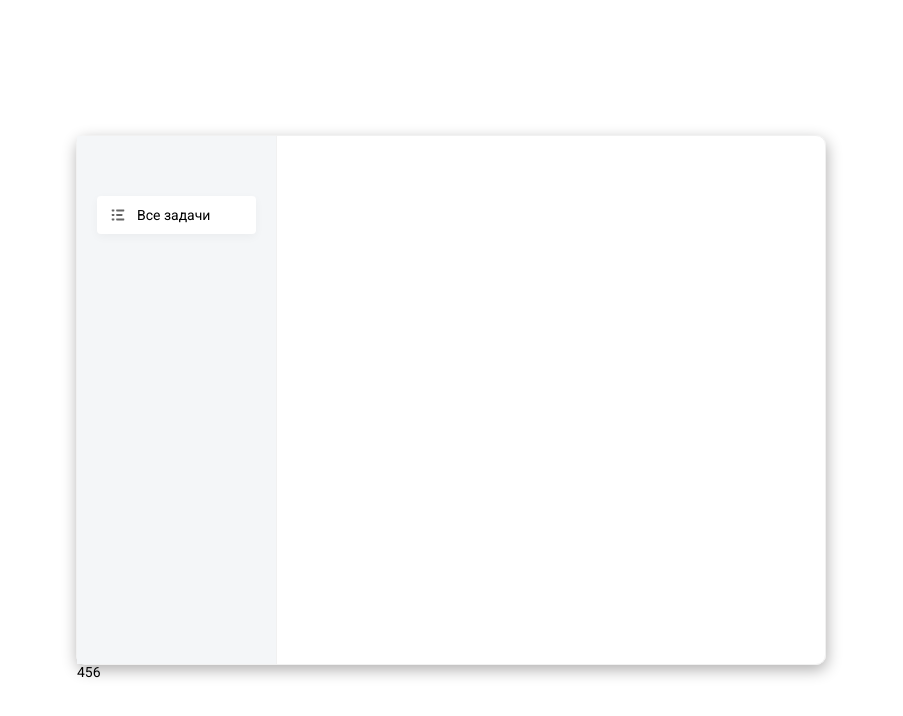
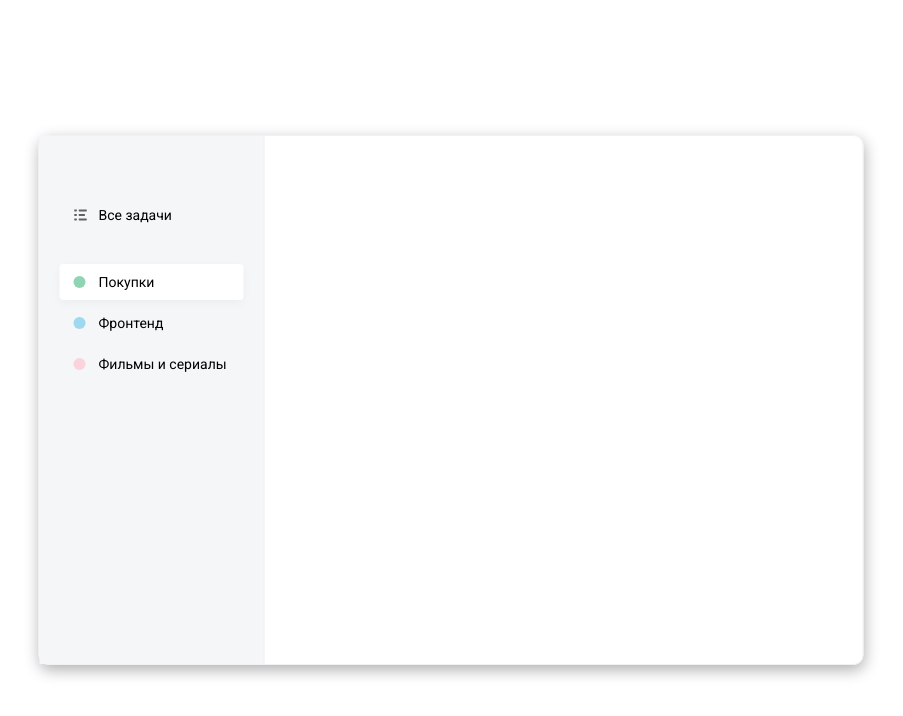
Before and after one commit to maxim-altuhov/todo-react, a React (Create React App) app: page / in a window 1280 px wide. Shown: the top 716 px of the page, without its empty margins (189-1092 px from the left). Built offline with nearby package versions, Linux system fonts and the light colour scheme.

Commit message:
Сформировал компонент List

```diff
--- a/src/App.js
+++ b/src/App.js
@@ -1,19 +1,49 @@
-import listIcon from './assets/img/list.svg';
+import List from './components/List';
 
 function App() {
   return (
     <div className="todo">
       <div className="todo__sidebar">
-        <ul className="todo__list">
-          <li className="todo__list-item todo__list-item_active">
-            <i className="todo__list-icon">
-              <img src={listIcon} alt="List icon" />
-            </i>
-            <span className="todo__list-label">Все задачи</span>
-          </li>
-        </ul>
+        <List
+          items={[
+            {
+              icon: (
+                <svg
+                  width="18"
+                  height="18"
+                  viewBox="0 0 18 18"
+                  fill="none"
+                  xmlns="http://www.w3.org/2000/svg"
+                >
+                  <path
+                    d="M12.96 8.10001H7.74001C7.24321 8.10001 7.20001 8.50231 7.20001 9.00001C7.20001 9.49771 7.24321 9.90001 7.74001 9.90001H12.96C13.4568 9.90001 13.5 9.49771 13.5 9.00001C13.5 8.50231 13.4568 8.10001 12.96 8.10001V8.10001ZM14.76 12.6H7.74001C7.24321 12.6 7.20001 13.0023 7.20001 13.5C7.20001 13.9977 7.24321 14.4 7.74001 14.4H14.76C15.2568 14.4 15.3 13.9977 15.3 13.5C15.3 13.0023 15.2568 12.6 14.76 12.6ZM7.74001 5.40001H14.76C15.2568 5.40001 15.3 4.99771 15.3 4.50001C15.3 4.00231 15.2568 3.60001 14.76 3.60001H7.74001C7.24321 3.60001 7.20001 4.00231 7.20001 4.50001C7.20001 4.99771 7.24321 5.40001 7.74001 5.40001ZM4.86001 8.10001H3.24001C2.74321 8.10001 2.70001 8.50231 2.70001 9.00001C2.70001 9.49771 2.74321 9.90001 3.24001 9.90001H4.86001C5.35681 9.90001 5.40001 9.49771 5.40001 9.00001C5.40001 8.50231 5.35681 8.10001 4.86001 8.10001ZM4.86001 12.6H3.24001C2.74321 12.6 2.70001 13.0023 2.70001 13.5C2.70001 13.9977 2.74321 14.4 3.24001 14.4H4.86001C5.35681 14.4 5.40001 13.9977 5.40001 13.5C5.40001 13.0023 5.35681 12.6 4.86001 12.6ZM4.86001 3.60001H3.24001C2.74321 3.60001 2.70001 4.00231 2.70001 4.50001C2.70001 4.99771 2.74321 5.40001 3.24001 5.40001H4.86001C5.35681 5.40001 5.40001 4.99771 5.40001 4.50001C5.40001 4.00231 5.35681 3.60001 4.86001 3.60001Z"
+                    fill="black"
+                  />
+                </svg>
+              ),
+              name: 'Все задачи',
+            },
+          ]}
+        />
+        <List
+          items={[
+            {
+              color: '#42B883',
+              name: 'Покупки',
+              active: true,
+            },
+            {
+              color: '#64C4ED',
+              name: 'Фронтенд',
+            },
+            {
+              color: '#FFBBCC',
+              name: 'Фильмы и сериалы',
+            },
+          ]}
+        />
       </div>
-      <div className="todo__tasks">456</div>
+      <div className="todo__tasks"></div>
     </div>
   );
 }
--- /dev/null
+++ b/src/components/List/List.scss
@@ -0,0 +1,41 @@
+.list {
+  &:first-child {
+    margin-bottom: 30px;
+  }
+
+  &__item {
+    display: flex;
+    align-items: center;
+    padding: 10px 12px;
+    cursor: pointer;
+    margin-bottom: 5px;
+
+    &_active {
+      background: #ffffff;
+      box-shadow: 0px 3px 10px rgba(0, 0, 0, 0.04);
+      border-radius: 4px;
+    }
+  }
+
+  &__icon {
+    margin-right: 9px;
+    opacity: 0.6;
+    display: flex;
+    flex: 0 0 auto;
+
+    &_colored {
+      width: 12px;
+      height: 12px;
+      border-radius: 50%;
+      position: relative;
+      left: 2px;
+      margin-right: 15px;
+    }
+  }
+
+  &__label {
+    text-overflow: ellipsis;
+    overflow: hidden;
+    white-space: nowrap;
+  }
+}
--- /dev/null
+++ b/src/components/List/index.jsx
@@ -0,0 +1,19 @@
+import './List.scss';
+
+const List = ({ items }) => {
+
+  return (
+  <ul className="list">
+    {items.map(({icon, color, name, active}, i) => (
+      <li className={active ? "list__item list__item_active" : "list__item"} key={i} >
+        <i className={color ? "list__icon list__icon_colored" : "list__icon"} style={{backgroundColor: color}}>
+          {icon}
+        </i>
+        <span className="list__label">{name}</span>
+      </li>
+    ))}
+  </ul>
+  )
+}
+
+export default List;
--- a/src/index.scss
+++ b/src/index.scss
@@ -16,7 +16,7 @@
   left: 50%;
   transform: translate(-50%, -50%);
   height: 530px;
-  width: 750px;
+  width: 825px;
   border-radius: 10px;
   border: 1px solid #f1f1f1;
   box-shadow: 1px 5px 15px #b1b0b0;
@@ -24,28 +24,9 @@
 
   &__sidebar {
     background-color: #f4f6f8;
-    width: 200px;
+    width: 225px;
     height: 100%;
     padding: 60px 20px;
     border-right: 1px solid #f1f1f1;
   }
-
-  &__list-item {
-    display: flex;
-    align-items: center;
-    padding: 10px 12px;
-    cursor: pointer;
-
-    &_active {
-      background: #ffffff;
-      box-shadow: 0px 3px 10px rgba(0, 0, 0, 0.04);
-      border-radius: 4px;
-    }
-  }
-
-  &__list-icon {
-    margin-right: 10px;
-    opacity: 0.6;
-    display: flex;
-  }
 }
```
